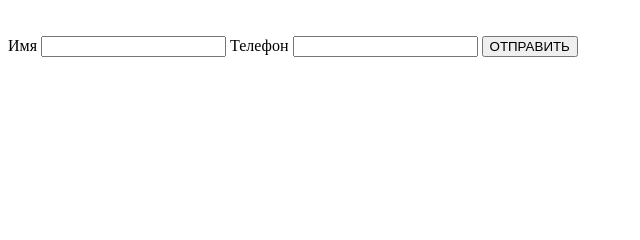
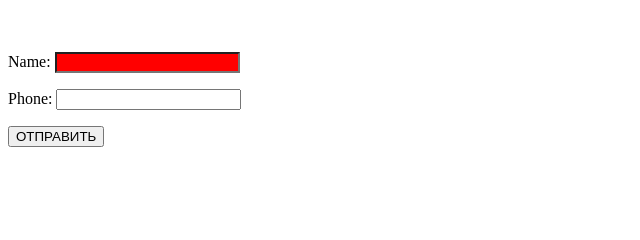
Before and after one commit to Axl-M/Djangoweb, a Django app: page / in a window 1280 px wide. Shown: the part 474-714 px from the top of the page, without its empty margins (0-640 px from the left). Run offline with Django 3.2, Linux system fonts and the light colour scheme; data comes from the database, SQL or seed files in the repository.

Commit message:
передача input-фоормы

```diff
--- /dev/null
+++ b/crm/forms.py
@@ -0,0 +1,5 @@
+from django import forms
+
+class OrderForm(forms.Form):
+    name = forms.CharField(max_length=200, widget=forms.TextInput(attrs={'class': 'css_input'}))
+    phone = forms.CharField(max_length=200, required=False)
--- a/crm/views.py
+++ b/crm/views.py
@@ -1,11 +1,14 @@
 from django.shortcuts import render
 from .models import Order
+from .forms import OrderForm
 
 # Create your views here.
 def first_page(request):
     object_list = Order.objects.all()
     # object_list = None
-    return render(request, './index.html', {'object_list': object_list})
+    form = OrderForm()
+    return render(request, './index.html', {'object_list': object_list,
+                                            'form': form})
 
 def thanks_page(request):
     name = request.POST['name']
--- a/templates/index.html
+++ b/templates/index.html
@@ -5,6 +5,14 @@
     <title>Title</title>
 </head>
 <body>
+
+<style>
+.css_input {
+color: yellow;
+background-color: red;
+}
+</style>
+
 <h1>Новая страница</h1>
 {{a}}
 <h1>{{object_list}}</h1>
@@ -43,10 +51,11 @@
 <br>
 <form action="{% url 'thanks_page' %}" method="POST">
     {% csrf_token %}
-    <label>Имя</label>
-    <input name="name">
-    <label>Телефон</label>
-    <input name="phone">
+<!--    <label>Имя</label>-->
+<!--    <input name="name">-->
+<!--    <label>Телефон</label>-->
+<!--    <input name="phone">-->
+    {{ form.as_p }}
     <button type="submit">ОТПРАВИТЬ</button>
 </form>
 
```
